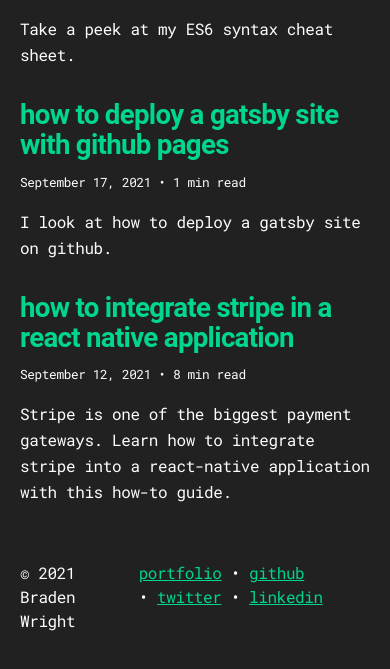
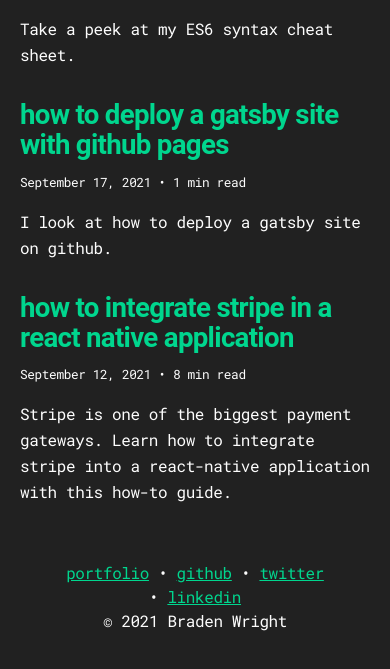
Before and after one commit to brad0s/brad0s.github.io, a Gatsby site: page / in a window 390 px wide. Shown: the part 658-1327 px from the top of the page. Built offline with nearby package versions, Linux system fonts and the light colour scheme; Gatsby itself is replaced by a stand-in of ours.

Commit message:
fix mobile footer

```diff
--- a/src/style.css
+++ b/src/style.css
@@ -370,4 +370,14 @@ article > header {
   ol {
     list-style-position: inside;
   }
+  .footer {
+    display: flex;
+    flex-wrap: wrap-reverse;
+    align-items: center;
+    justify-content: center;
+  }
+  .footer > div {
+    text-align: center;
+    flex-grow: 1;
+  }
 }
```
